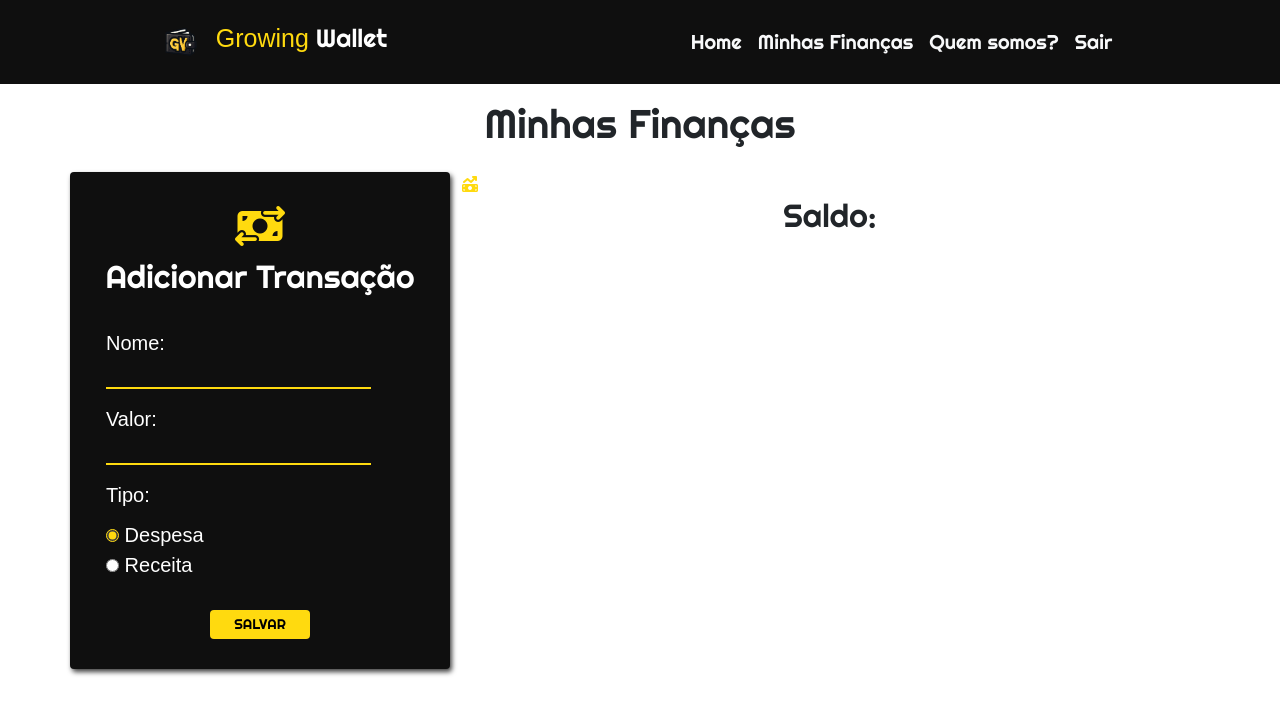
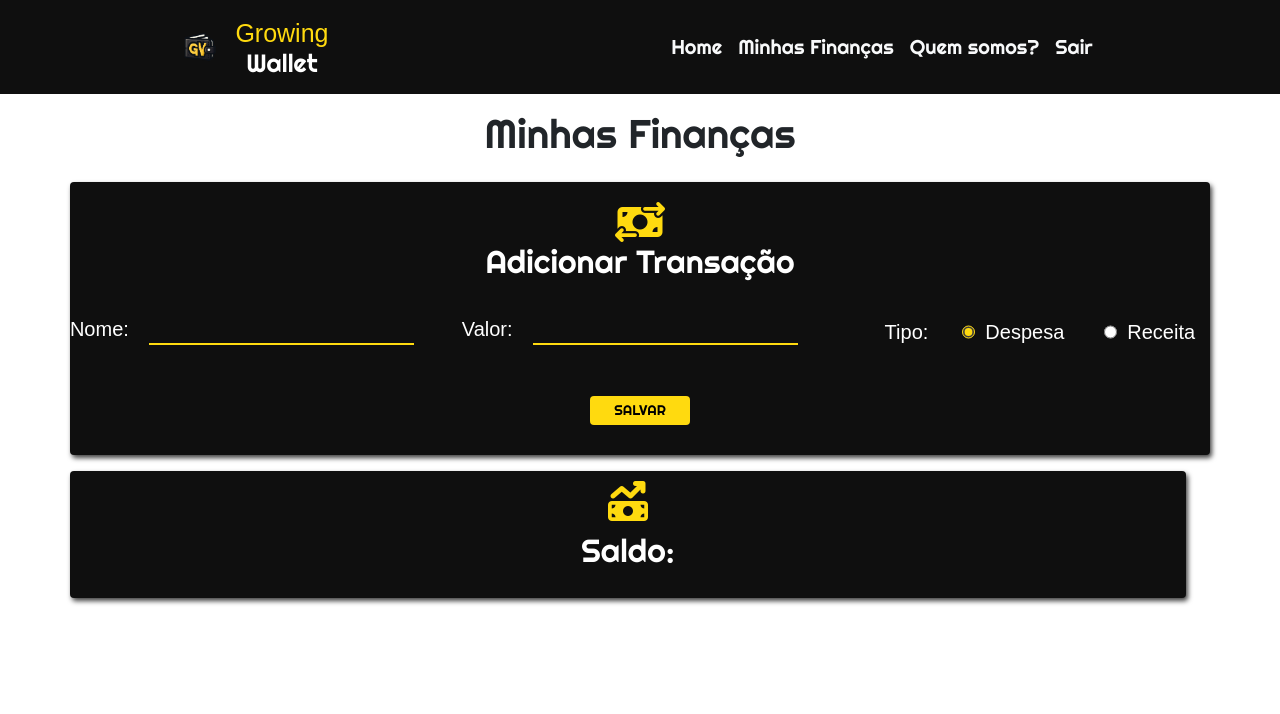
Before and after one commit to vieroo/FinancasPessoais, a website: page src/financas.html in a window 1280 px wide. Drawn offline with nearby package versions, Linux system fonts and the light colour scheme; a web font is replaced by a local one.

Commit message:
Alteracao layout financas

```diff
--- a/src/css/financas.css
+++ b/src/css/financas.css
@@ -16,6 +16,10 @@ main {
 
 .navbar {
   background-color: #0f0f0f;
+}
+
+.nav-link:hover {
+  color: #FFDA0F !important;
 }
 
 .logo h1 {
@@ -57,9 +61,12 @@ h1 {
 }
 
 .title {
-  text-align: center;
+  display: flex;
+  flex-direction: column;
+  justify-content: center;
+  align-items: center;
+  margin-top: 10px;
   font-size: 40px;
-  padding: 15px 0px;
 }
 
 h2 {
@@ -67,7 +74,27 @@ h2 {
   text-align: center;
 }
 
+.create-transaction-data {
+  margin: 1rem;
+  display: flex;
+  flex-direction: row;
+  justify-content: center;
+  align-items: center;
+}
+
+.transaction-name, .transaction-value, .types, .type-credit, .type-debit {
+  display: flex;
+  flex-direction: row;
+  column-gap: 10px;
+  justify-content: space-between;
+}
+
+.type-credit, .type-debit {
+  margin: 0px 15px;
+}
+
 #transaction-name {
+  color: white;
   border: none;
   background-color: #0f0f0f;
   border-bottom: 2px solid #FFDA0F;
@@ -82,6 +109,7 @@ h2 {
 }
 
 #transaction-value {
+  color: white;
   border: none;
   background-color: #0f0f0f;
   border-bottom: 2px solid #FFDA0F;
@@ -95,11 +123,8 @@ h2 {
   outline: none;
 }
 
-#credit {
-  accent-color: #FFDA0F;
-}
 
-#debit {
+#credit,#debit {
   accent-color: #FFDA0F;
 }
 
@@ -130,3 +155,30 @@ h2 {
   color:  white;
   transform: scale(1.1);
 }
+
+.show-transactions {
+  display: flex;
+  background-color: #0f0f0f;
+  flex-direction: column;
+  justify-content: center;
+  row-gap: 10px;
+  border-radius: 4px;
+  padding: 10px 0px;
+  font-family: 'Chau Philomene One', sans-serif;
+  font-size: 20px;
+  color: white;
+  -webkit-box-shadow: 2px 3px 5px 0px rgba(0,0,0,0.75);
+  -moz-box-shadow: 2px 3px 5px 0px rgba(0,0,0,0.75);
+  box-shadow: 2px 3px 5px 0px rgba(0,0,0,0.75);
+}
+
+.logo-balance {
+  font-size: 40px;
+}
+
+.show-balance {
+  display: flex;
+  flex-direction: column;
+  align-items: center;
+  row-gap: 10px;
+}
--- a/src/financas.html
+++ b/src/financas.html
@@ -51,11 +51,12 @@
     </div>
     <div class="container">
       <div class="row">
-        <div class="col-4 create-transaction">
+        <div class="col create-transaction">
           <div class="title">
             <i class="fa-solid fa-money-bill-transfer" style="color: #FFDA0F;"></i>
             <h2>Adicionar Transação</h2>
           </div>
+          <div class="create-transaction-data">
             <div class="transaction-name mx-4">
               <input type="hidden" id="transaction-id">
               <label for="transaction-name" class="transaction-label">Nome:</label> <br>
@@ -65,9 +66,9 @@
               <label for="transaction-value" class="transaction-label">Valor:</label> <br>
               <input type="number" id="transaction-value">
             </div>
-          <label for="transaction-type" class=" mx-4">Tipo:</label>
             <div class="types mx-4">
               <div class="type-credit">
+                <label for="transaction-type" class=" mx-4">Tipo:</label>
                 <input type="radio" name="transaction-type" id="credit" checked>
                 <label for="transaction-type-credit" id="outcome">Despesa</label>
               </div>
@@ -76,18 +77,20 @@
                 <label for="transaction-type-debit" id="income">Receita</label>
               </div>
             </div>
+          </div>
           <div class="submit-transaction">
             <button type="submit" id="save-transaction">Salvar</button>
           </div>
         </div>
 
-        <div class="col-8 show-transactions">
+        <div class="row my-3">
+          <div class="col show-transactions">
             <div class="show-balance">
-            <i class="fa-solid fa-money-bill-trend-up" style="color: #FFDA0F;"></i>
+              <i class="fa-solid fa-money-bill-trend-up logo-balance" style="color: #FFDA0F;"></i>
               <h2>Saldo: <span id="balance"></span></h2>
             </div>
             <div class="transactions-history">
-
+            </div>
           </div>
         </div>
       </div>
```
Lines whose indentation alone changed are shown as unchanged.
